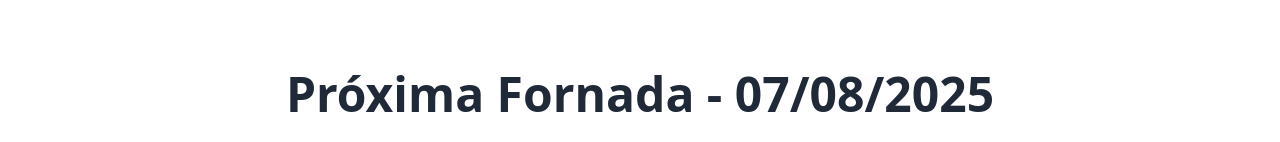
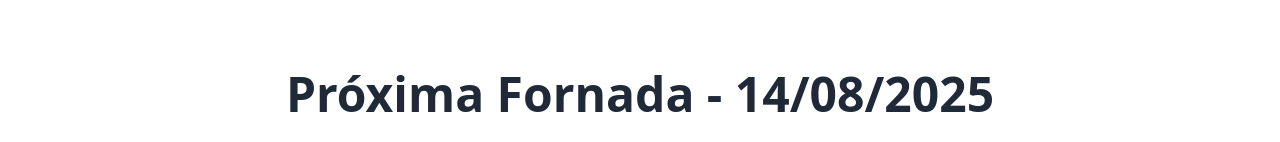
Before and after one commit to guilacerdas/guilacerda-website, a React (Vite) app: page / in a window 1280 px wide. Shown: the part 810-952 px from the top of the page. Built offline with nearby package versions, Linux system fonts and the light colour scheme.

Commit message:
Altera Data da FOrnada

```diff
--- a/src/components/Products.tsx
+++ b/src/components/Products.tsx
@@ -178,7 +178,7 @@ const Products = () => {
           className="mb-16 text-center"
         >
           <h2 className="mb-6 text-4xl font-bold text-gray-800 md:text-5xl">
-            Próxima Fornada - 07/08/2025
+            Próxima Fornada - 14/08/2025
           </h2>
           <p className="max-w-2xl mx-auto text-xl text-gray-600">
             Pizzas napolitanas pré-assadas, prontas para finalizar no seu forno.
--- a/src/components/StepOneCart.tsx
+++ b/src/components/StepOneCart.tsx
@@ -127,7 +127,7 @@ export default function StepOneCart({
             <h6 className="mb-2 text-xs font-extralight">
               <span className="font-semibold">
                 {" "}
-                Entregas a partir das 19:00{" "}
+                Entregas a partir das 19:00 - 14/08/2025
               </span>{" "}
             </h6>
             <div className="flex gap-4">
```
